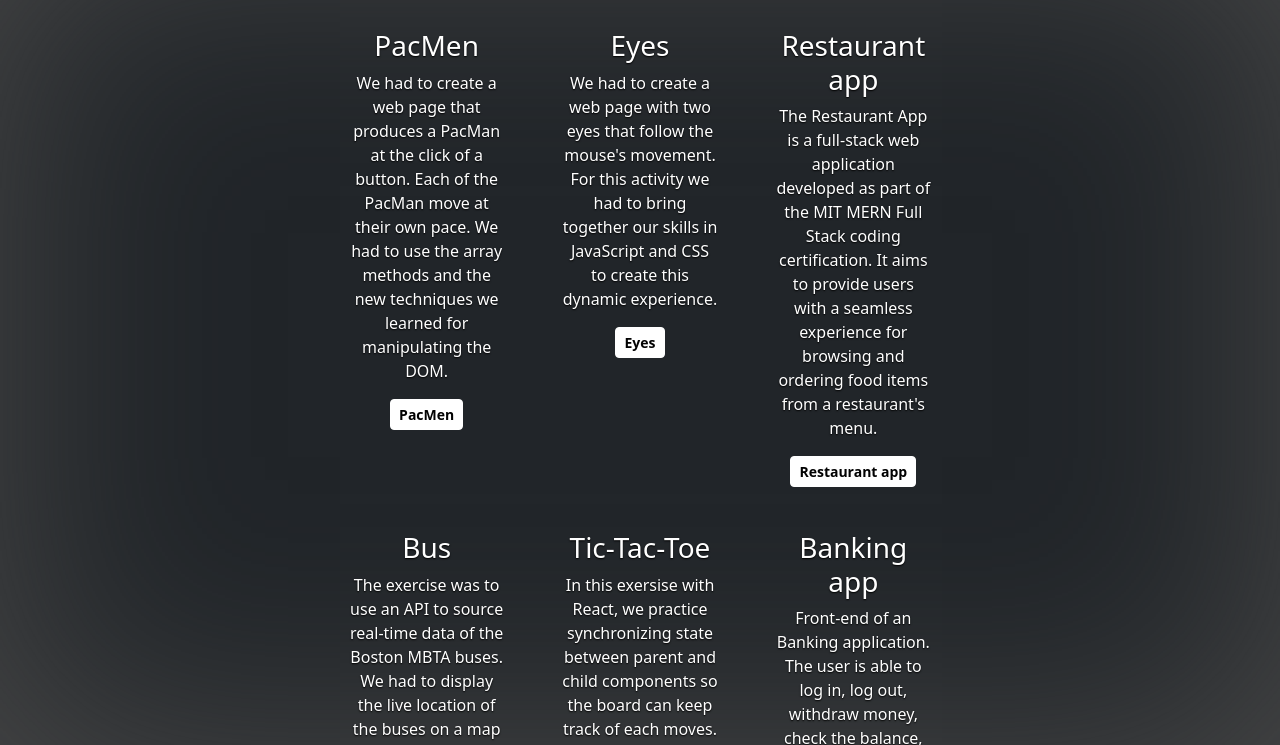
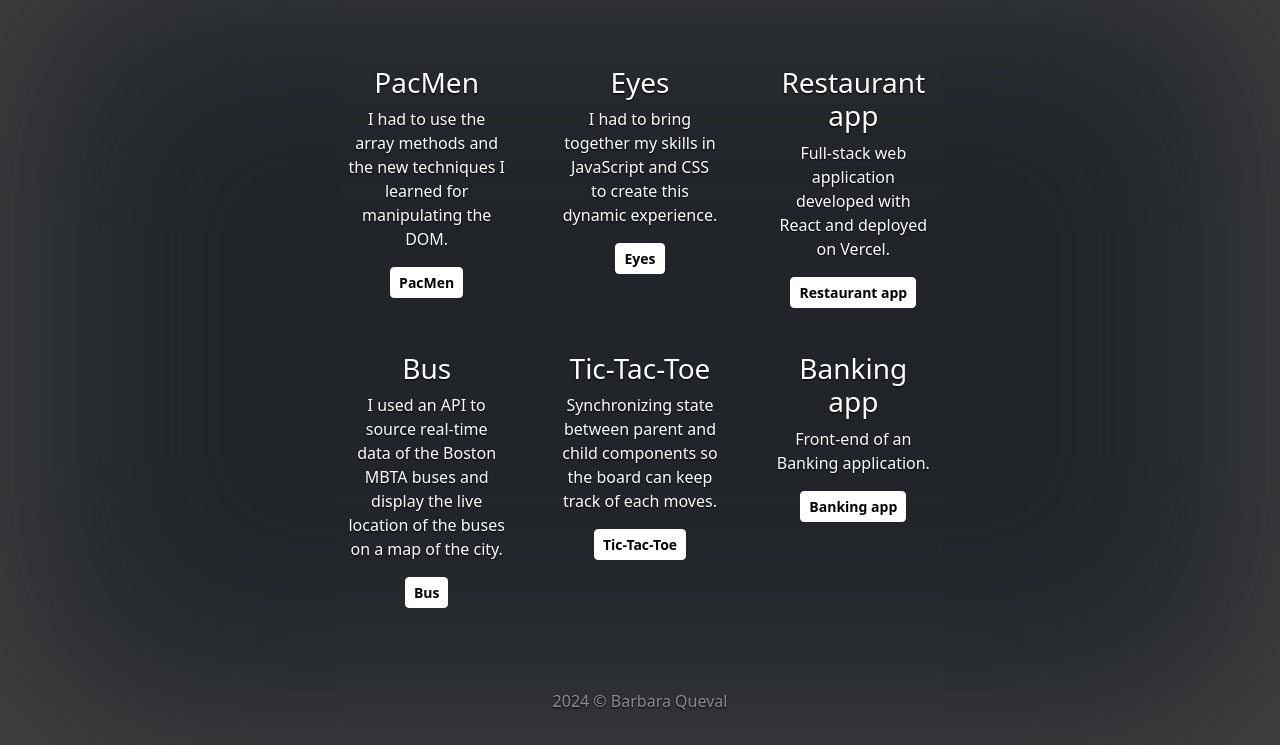
Before and after one commit to QuevalBarbara/Barbara.github.io, a plain HTML site: page projects.html in a window 1280 px wide. Shown: the part 55-800 px from the top of the page. Drawn offline with Linux system fonts and the light colour scheme.

Commit message:
Update projects.html

```diff
--- a/projects.html
+++ b/projects.html
@@ -98,7 +98,7 @@
       <div class="col">
         <main class="px-3">
           <h3>PacMen</h3>
-          <p>We had to create a web page that produces a PacMan at the click of a button. Each of the PacMan move at their own pace. We had to use the array methods and the new techniques we learned for manipulating the DOM.</p>
+          <p>I had to use the array methods and the new techniques I learned for manipulating the DOM.</p>
           <p class="lead">
             <a href="https://github.com/QuevalBarbara/PacMen" class="btn btn-sm btn-secondary fw-bold border-white bg-white">PacMen</a>
           </p>
@@ -108,7 +108,7 @@
       <div class="col">
         <main class="px-3">
           <h3>Eyes</h3>
-          <p>We had to create a web page with two eyes that follow the mouse's movement. For this activity we had to bring together our skills in JavaScript and CSS to create this dynamic experience.</p>
+          <p>I had to bring together my skills in JavaScript and CSS to create this dynamic experience.</p>
           <p class="lead">
             <a href="https://github.com/QuevalBarbara/Eyes" class="btn btn-sm btn-secondary fw-bold border-white bg-white">Eyes</a>
           </p>
@@ -118,7 +118,7 @@
        <div class="col">
         <main class="px-3">
           <h3>Restaurant app</h3>
-          <p>The Restaurant App is a full-stack web application developed as part of the MIT MERN Full Stack coding certification. It aims to provide users with a seamless experience for browsing and ordering food items from a restaurant's menu.</p>
+          <p>Full-stack web application developed with React and deployed on Vercel.</p>
           <p class="lead">
             <a href="https://github.com/QuevalBarbara/restaurant_app" class="btn btn-sm btn-secondary fw-bold border-white bg-white">Restaurant app</a>
           </p>
@@ -130,7 +130,7 @@
       <div class="col">
         <main class="px-3">
           <h3>Bus</h3>
-          <p>The exercise was to use an API to source real-time data of the Boston MBTA buses. We had to display the live location of the buses on a map of the city.</p>
+          <p>I used an API to source real-time data of the Boston MBTA buses and display the live location of the buses on a map of the city.</p>
           <p class="lead">
             <a href="https://github.com/QuevalBarbara/Real-Time-Bus-Tracker" class="btn btn-sm btn-secondary fw-bold border-white bg-white">Bus</a>
           </p>
@@ -140,7 +140,7 @@
       <div class="col">
         <main class="px-3">
           <h3>Tic-Tac-Toe</h3>
-          <p>In this exersise with React, we practice synchronizing state between parent and child components so the board can keep track of each moves.</p>
+          <p>Synchronizing state between parent and child components so the board can keep track of each moves.</p>
           <p class="lead">
             <a href="https://github.com/QuevalBarbara/Tic-Tac-Toe-Game" class="btn btn-sm btn-secondary fw-bold border-white bg-white">Tic-Tac-Toe</a>
           </p>
@@ -150,7 +150,7 @@
       <div class="col">
         <main class="px-3">
           <h3>Banking app</h3>
-          <p>Front-end of an Banking application. The user is able to log in, log out, withdraw money, check the balance, and add money to his account.</p>
+          <p>Front-end of an Banking application.</p>
           <p class="lead">
             <a href="https://github.com/QuevalBarbara/Tic-Tac-Toe-Game" class="btn btn-sm btn-secondary fw-bold border-white bg-white">Banking app</a>
           </p>
```
